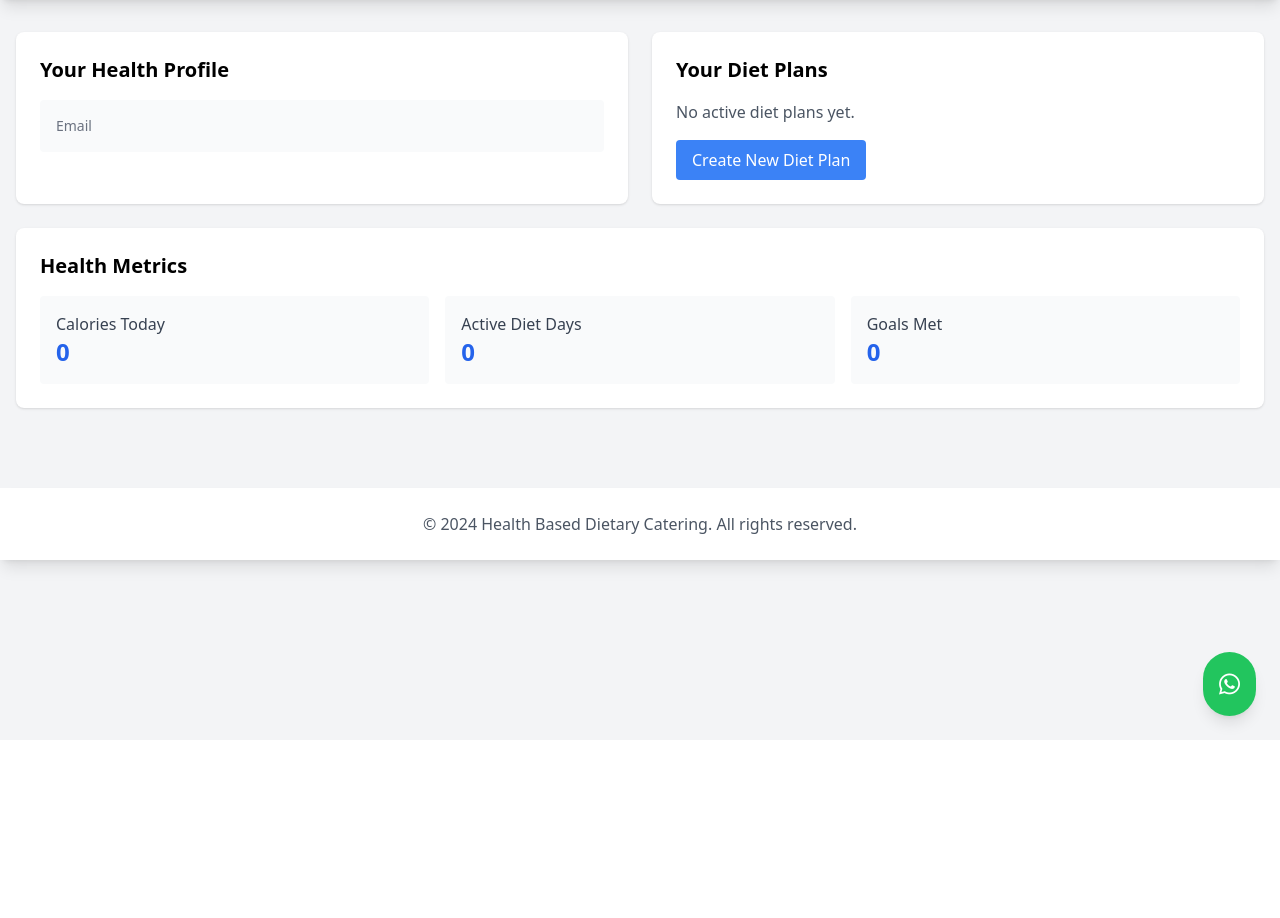
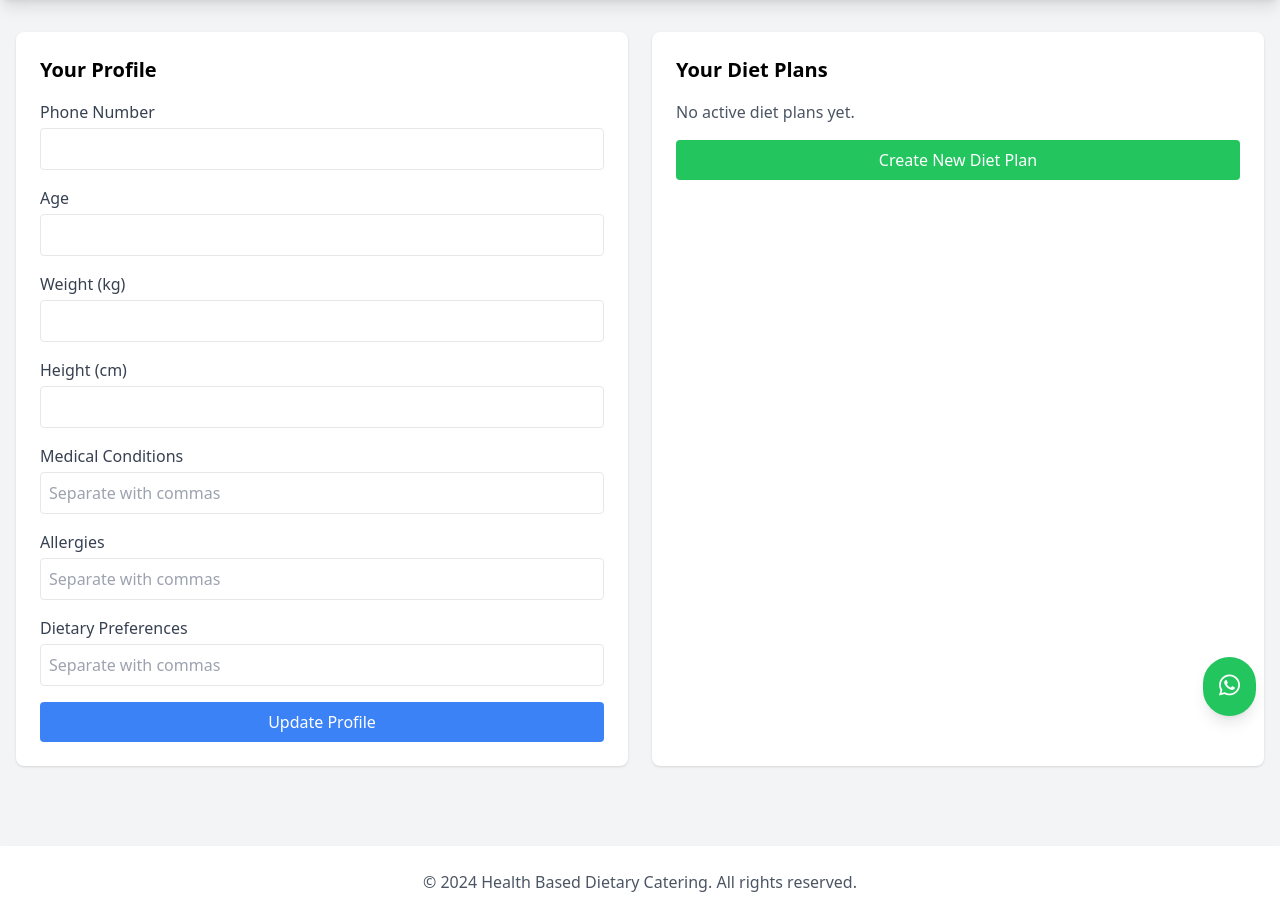
Before and after one commit to Harryts1/II3160, a FastAPI app: template src/frontend/templates/dashboard.html in a window 1280 px wide. Shown: the part 60-978 px from the top of the page. Before the commit the page ends 795 px from the top, so only its background shows below. Run offline with FastAPI, Linux system fonts and the light colour scheme; the template is opened without the code that fills it, so the values that code supplies are empty; parts of the project's set-up code (start-up, migrations or seed data) failed here and were passed over; some libraries are stand-ins or nearby versions.

Commit message:
test frontend

```diff
--- a/src/frontend/templates/dashboard.html
+++ b/src/frontend/templates/dashboard.html
@@ -6,8 +6,6 @@
     <title>Dashboard - Health Based Dietary Catering</title>
     <script src="https://cdn.tailwindcss.com"></script>
     <link href="{{ url_for('static', path='/css/main.css') }}" rel="stylesheet">
-    <!-- Font Awesome for WhatsApp icon -->
-    <link rel="stylesheet" href="https://cdnjs.cloudflare.com/ajax/libs/font-awesome/6.0.0/css/all.min.css">
 </head>
 <body class="bg-gray-100 min-h-screen">
     <!-- Navigation -->
@@ -30,45 +28,59 @@
     <!-- Main Content -->
     <main class="container mx-auto px-4 py-8">
         <div class="grid grid-cols-1 md:grid-cols-2 gap-6">
-            <!-- Health Profile -->
+            <!-- Profile Section -->
             <div class="bg-white p-6 rounded-lg shadow">
-                <h2 class="text-xl font-semibold mb-4">Your Health Profile</h2>
-                <div class="space-y-4">
-                    <div class="p-4 bg-gray-50 rounded">
-                        <p class="text-sm font-medium text-gray-500">Email</p>
-                        <p class="text-gray-900">{{ user.get('email', 'No email provided') }}</p>
+                <h2 class="text-xl font-semibold mb-4">Your Profile</h2>
+                <form id="profileForm" class="space-y-4">
+                    <div>
+                        <label class="block text-gray-700">Phone Number</label>
+                        <input type="tel" name="phone" class="w-full mt-1 p-2 border rounded">
                     </div>
-                    <!-- Add more profile information as needed -->
-                </div>
+
+                    <div>
+                        <label class="block text-gray-700">Age</label>
+                        <input type="number" name="age" class="w-full mt-1 p-2 border rounded">
+                    </div>
+
+                    <div>
+                        <label class="block text-gray-700">Weight (kg)</label>
+                        <input type="number" name="weight" step="0.1" class="w-full mt-1 p-2 border rounded">
+                    </div>
+
+                    <div>
+                        <label class="block text-gray-700">Height (cm)</label>
+                        <input type="number" name="height" class="w-full mt-1 p-2 border rounded">
+                    </div>
+
+                    <div>
+                        <label class="block text-gray-700">Medical Conditions</label>
+                        <input type="text" name="medical_conditions" placeholder="Separate with commas" class="w-full mt-1 p-2 border rounded">
+                    </div>
+
+                    <div>
+                        <label class="block text-gray-700">Allergies</label>
+                        <input type="text" name="allergies" placeholder="Separate with commas" class="w-full mt-1 p-2 border rounded">
+                    </div>
+
+                    <div>
+                        <label class="block text-gray-700">Dietary Preferences</label>
+                        <input type="text" name="dietary_preferences" placeholder="Separate with commas" class="w-full mt-1 p-2 border rounded">
+                    </div>
+
+                    <button type="submit" class="w-full bg-blue-500 text-white py-2 px-4 rounded hover:bg-blue-600 transition">
+                        Update Profile
+                    </button>
+                </form>
             </div>
 
-            <!-- Diet Plans -->
+            <!-- Diet Plans Section -->
             <div class="bg-white p-6 rounded-lg shadow">
                 <h2 class="text-xl font-semibold mb-4">Your Diet Plans</h2>
                 <div class="space-y-4">
                     <p class="text-gray-600">No active diet plans yet.</p>
-                    <button class="bg-blue-500 text-white py-2 px-4 rounded hover:bg-blue-600 transition">
+                    <a href="#" class="block text-center bg-green-500 text-white py-2 px-4 rounded hover:bg-green-600 transition">
                         Create New Diet Plan
-                    </button>
-                </div>
-            </div>
-        </div>
-
-        <!-- Health Metrics -->
-        <div class="mt-6 bg-white p-6 rounded-lg shadow">
-            <h2 class="text-xl font-semibold mb-4">Health Metrics</h2>
-            <div class="grid grid-cols-1 md:grid-cols-3 gap-4">
-                <div class="p-4 bg-gray-50 rounded">
-                    <h3 class="font-medium text-gray-700">Calories Today</h3>
-                    <p class="text-2xl font-bold text-blue-600">0</p>
-                </div>
-                <div class="p-4 bg-gray-50 rounded">
-                    <h3 class="font-medium text-gray-700">Active Diet Days</h3>
-                    <p class="text-2xl font-bold text-blue-600">0</p>
-                </div>
-                <div class="p-4 bg-gray-50 rounded">
-                    <h3 class="font-medium text-gray-700">Goals Met</h3>
-                    <p class="text-2xl font-bold text-blue-600">0</p>
+                    </a>
                 </div>
             </div>
         </div>
@@ -108,5 +120,29 @@
             tooltip.classList.add('hidden');
         });
     </script>
+
+<script>
+    document.getElementById('profileForm').addEventListener('submit', async (e) => {
+        e.preventDefault();
+        const formData = new FormData(e.target);
+
+        try {
+            const response = await fetch('/update-profile', {
+                method: 'POST',
+                body: formData
+            });
+
+            if (response.ok) {
+                alert('Profile updated successfully!');
+            } else {
+                alert('Failed to update profile. Please try again.');
+            }
+        } catch (error) {
+            console.error('Error:', error);
+            alert('An error occurred. Please try again.');
+        }
+    });
+</script>
+<link rel="stylesheet" href="https://cdnjs.cloudflare.com/ajax/libs/font-awesome/6.0.0/css/all.min.css">
 </body>
 </html>
```
